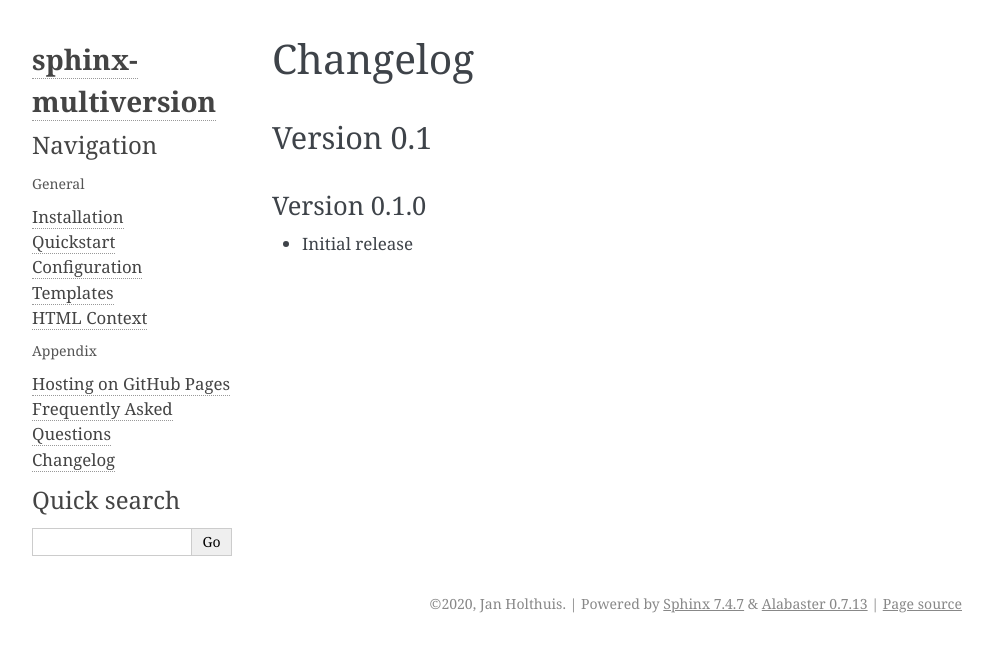
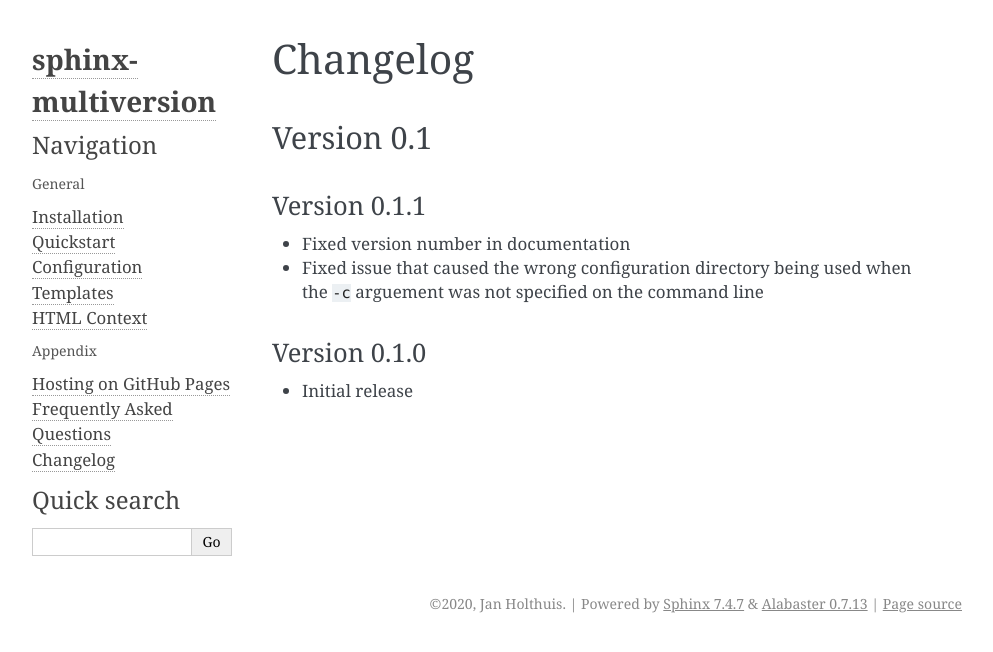
Before and after one commit to sphinx-contrib/multiversion, a Sphinx documentation site: the page built from docs/changelog.rst, in a window 1280 px wide. Shown: the top 652 px of the page, without its empty margins (148-1141 px from the left). Built offline with Sphinx 7.4.7, drawn with Linux system fonts in a browser that asks for light colours.

Commit message:
docs/changelog: Add changelog entry for version 0.1.1

```diff
--- a/docs/changelog.rst
+++ b/docs/changelog.rst
@@ -7,6 +7,12 @@ Changelog
 Version 0.1
 ===========
 
+Version 0.1.1
+-------------
+
+* Fixed version number in documentation
+* Fixed issue that caused the wrong configuration directory being used when the ``-c`` arguement was not specified on the command line
+
 Version 0.1.0
 -------------
 
```
